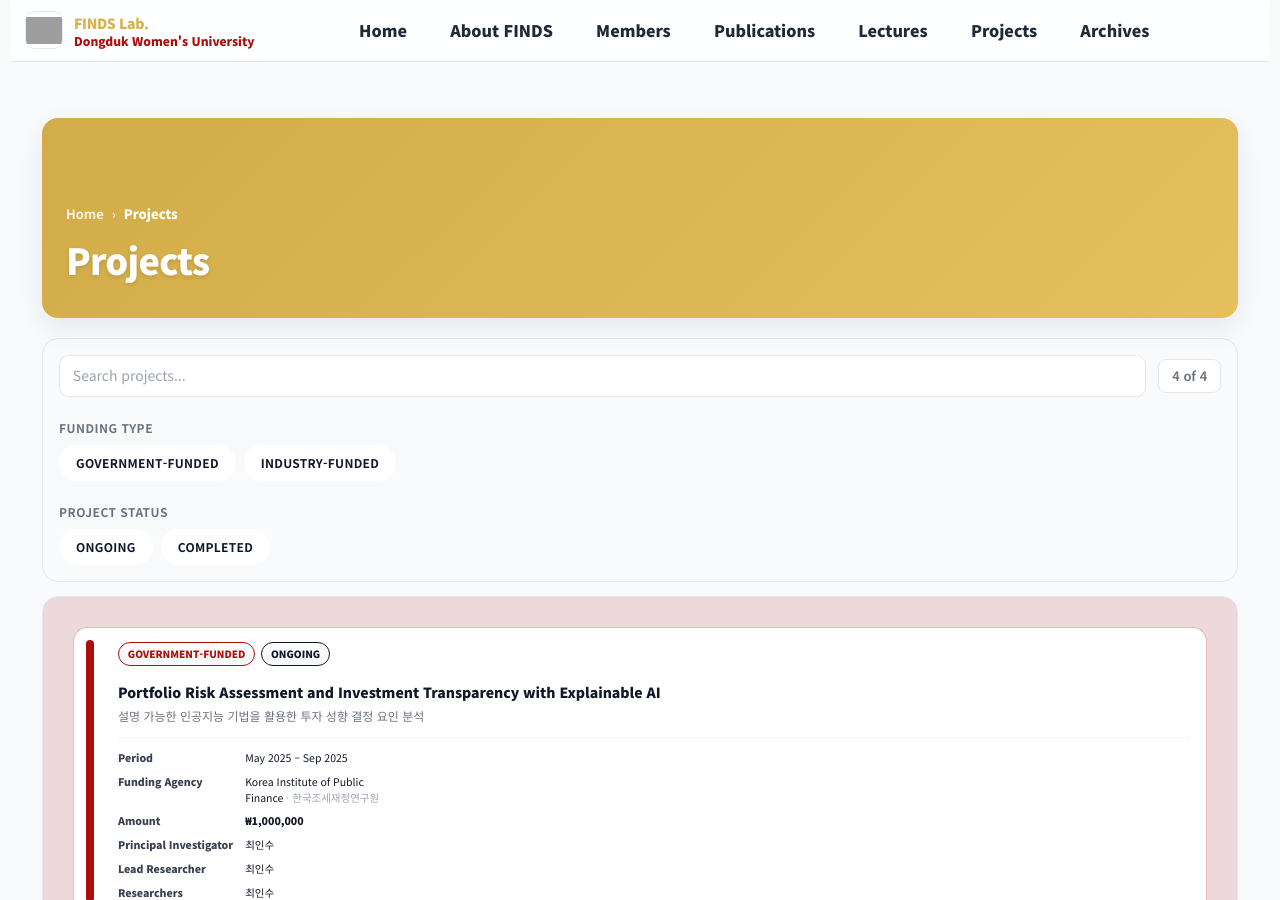
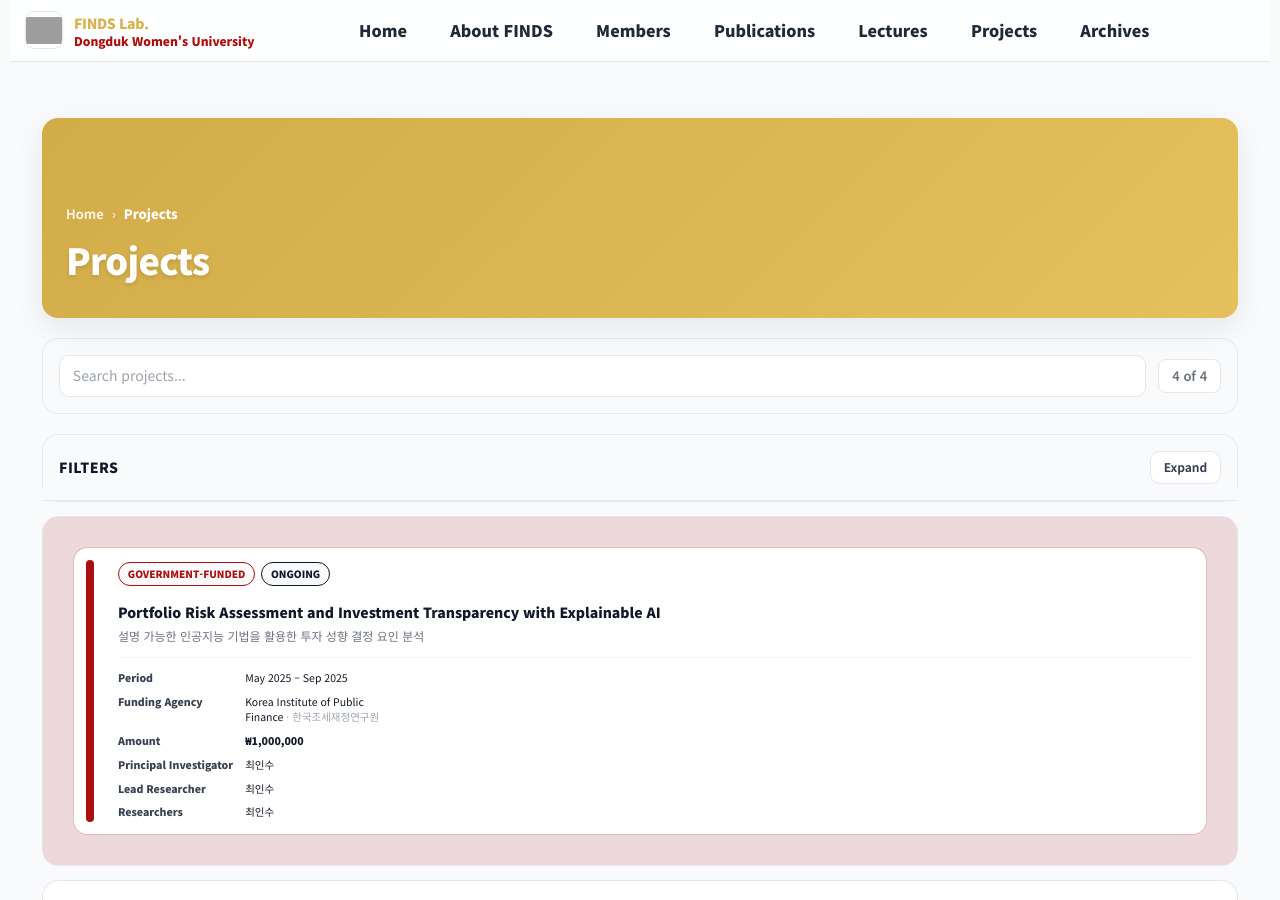
Before and after one commit to FinDS-Lab/site, a Jekyll site: the page built from projects.html, in a window 1280 px wide and 900 px high. Built offline with Jekyll 4.4.1, drawn with Linux system fonts in a browser that asks for light colours; nearby versions of some CDN libraries; grey boxes are pictures that could not be loaded.

Commit message:
Update projects.html

```diff
--- a/projects.html
+++ b/projects.html
@@ -302,15 +302,27 @@ function generateDiamondNetwork() {
       </div>
       <div class="count" id="count"></div>
     </div>
+  </div>
+</section>
 
-    <div class="filter-section">
+<section class="max-w-7xl mx-auto px-4">
+  <div class="toolbar" style="padding: 0;">
+    <div style="display: flex; align-items: center; justify-content: space-between; padding: 16px; background: #f8fafc; border-radius: 1rem 1rem 0 0; border-bottom: 1px solid #e5e7eb;">
+      <h3 style="font-size: 14px; font-weight: 800; color: #111827; text-transform: uppercase; letter-spacing: 0.5px; margin: 0;">Filters</h3>
+      <button id="toggleFilters" style="padding: .4rem .8rem; border: 1px solid #e5e7eb; border-radius: .6rem; font-size: 12px; font-weight: 700; background: #fff; cursor: pointer; color: #374151; transition: all .2s;" onmouseover="this.style.background='#f3f4f6'" onmouseout="this.style.background='#fff'">Expand</button>
+    </div>
+
+    <div id="filterContent" style="display: none; padding: 16px;">
+      <div class="filter-section" style="position: relative;">
         <label class="filter-label">Funding Type</label>
+        <button id="clearAllFilters" style="position: absolute; top: -8px; right: 0; padding: .3rem .6rem; border: 1px solid #e5e7eb; border-radius: .5rem; font-size: 11px; font-weight: 800; background: #fff; cursor: pointer; color: #6b7280; transition: all .2s;">Clear all filters</button>
         <div class="chips" id="fundingChips"></div>
       </div>
 
       <div class="filter-section">
         <label class="filter-label">Project Status</label>
         <div class="chips" id="statusChips"></div>
+      </div>
     </div>
   </div>
 </section>
@@ -567,6 +579,26 @@ function generateDiamondNetwork() {
     render();
   });
 
+  // Toggle filter section
+  document.getElementById('toggleFilters').onclick = () => {
+    const filterContent = document.getElementById('filterContent');
+    const toggleBtn = document.getElementById('toggleFilters');
+    const isHidden = filterContent.style.display === 'none';
+
+    filterContent.style.display = isHidden ? 'block' : 'none';
+    toggleBtn.textContent = isHidden ? 'Collapse' : 'Expand';
+  };
+
+  // Clear all filters
+  document.getElementById('clearAllFilters').onclick = () => {
+    onFunding.clear();
+    onStatus.clear();
+    qInput.value = '';
+    q = '';
+    buildChips();
+    render();
+  };
+
   window.addEventListener('load', applyValueColWidths);
   window.addEventListener('resize', applyValueColWidths);
 
```
Lines whose indentation alone changed are shown as unchanged.
